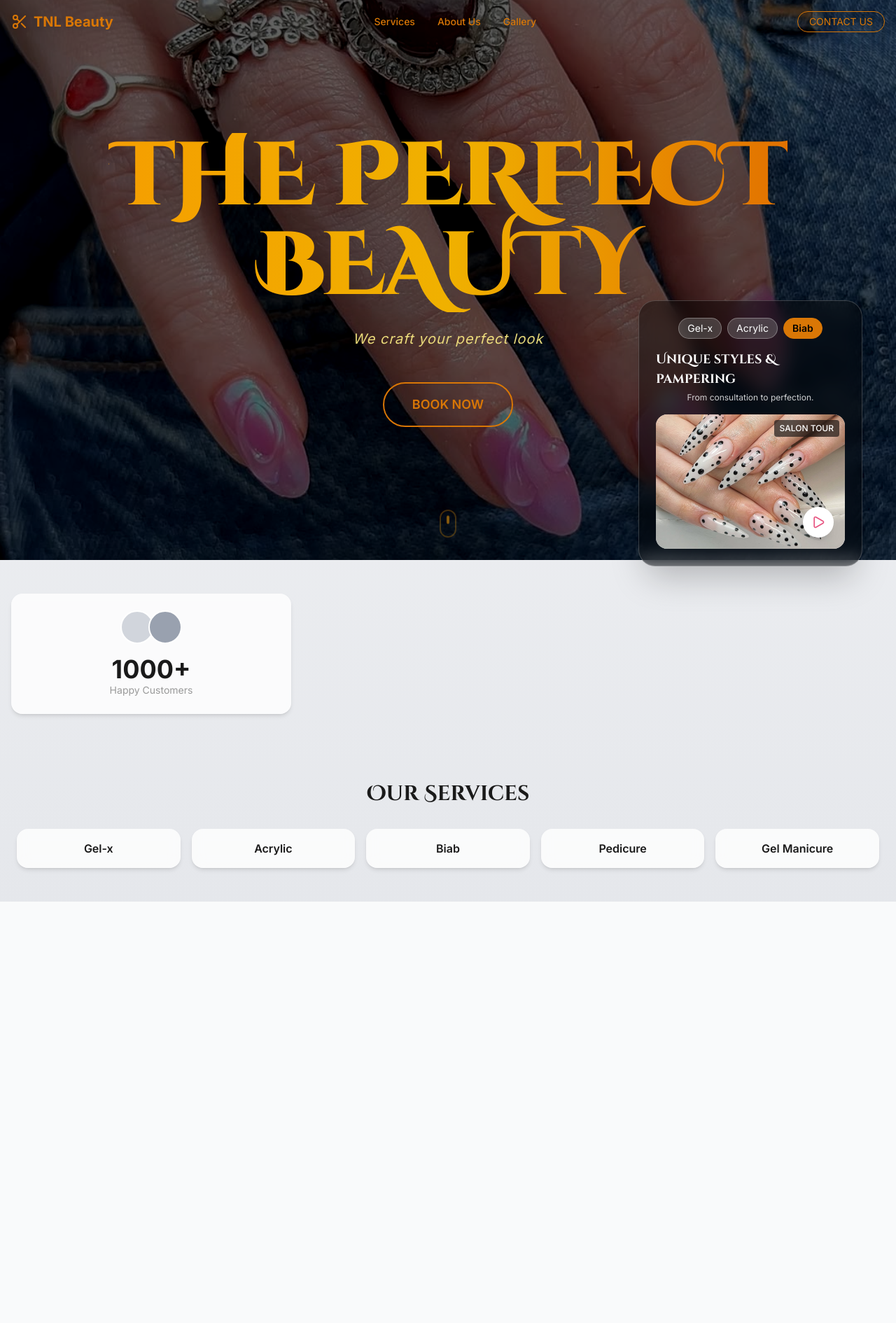
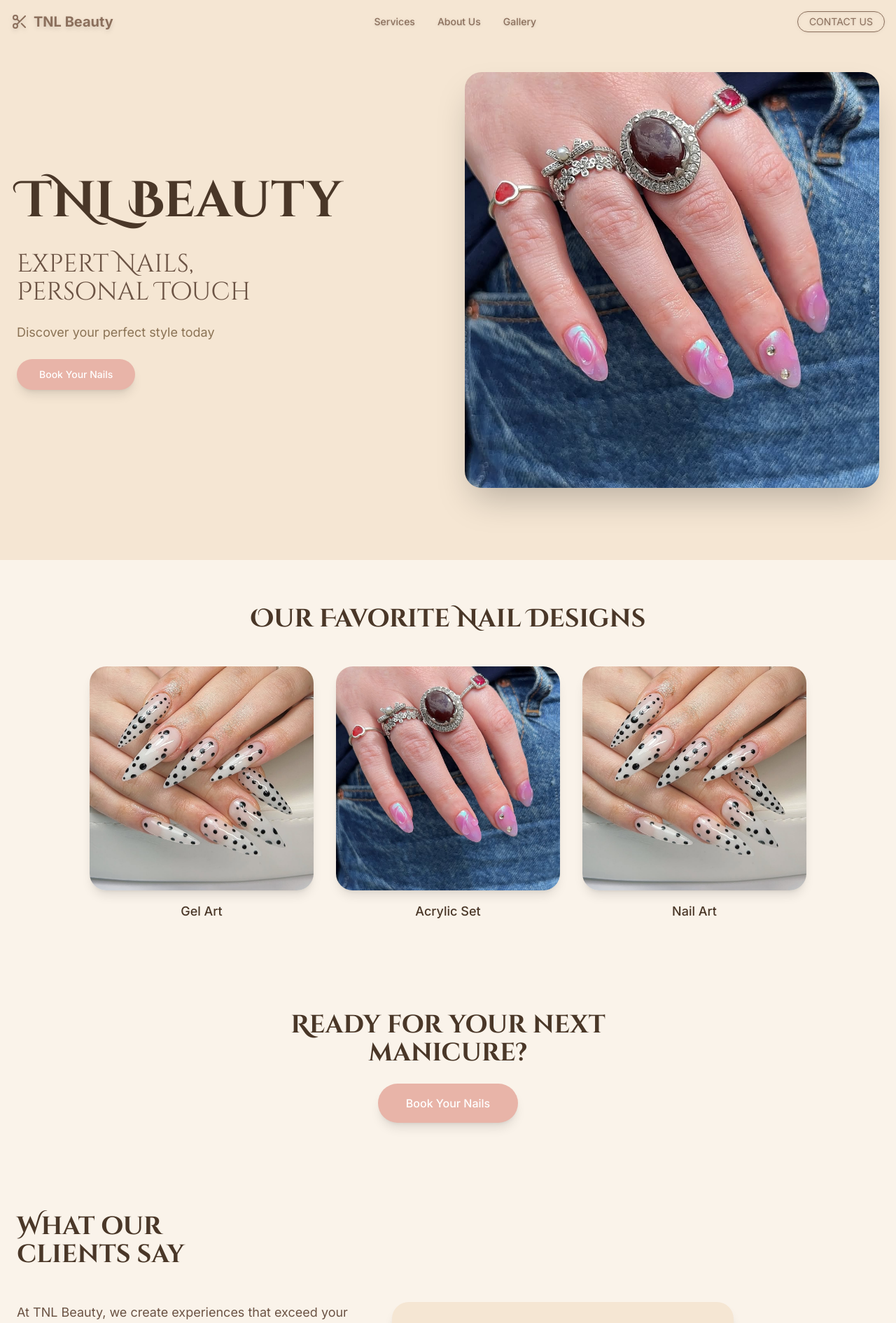
Before and after one commit to Bamzhie/tnbeauty-website, a React (Vite) app: page / in a window 1280 px wide. Shown: the top 1890 px of the page at 70% size. Before the commit the page ends 1288 px from the top, so only its background shows below. Built offline with nearby package versions, Linux system fonts and the light colour scheme.

Commit message:
new monday

```diff
--- a/src/App.tsx
+++ b/src/App.tsx
@@ -1,38 +1,18 @@
-// src/App.tsx
 import Navbar from './components/Navbar';
 import Hero from './components/Hero';
-import FloatingCard from './components/FloatingCard';
-import FeatureBox from './components/FeatureBox';
-import Stats from './components/Stats';
-import Services from './components/Services';
+import NailDesigns from './components/NailDesigns';
+import CallToAction from './components/CallToAction';
+import Testimonials from './components/Testimonials';
 
 export default function App() {
   return (
-    <div className="min-h-screen bg-gradient-to-b from-gray-100 to-gray-200">
+    <div className="min-h-screen bg-[#F5E6D3]">
       <Navbar />
-      <main className="relative">
+      <main>
         <Hero />
-        {/* Floating Card: Hidden on mobile */}
-        <div className="hidden lg:block">
-          <FloatingCard />
-        </div>
-
-        {/* Features Grid: 1-col → 3-col */}
-        <div className="container mx-auto px-4 py-12 grid grid-cols-1 md:grid-cols-3 gap-6">
-          <FeatureBox
-            title="We use best products!"
-            subtitle="Working with premium brands."
-            icon="Sparkles"
-          />
-          <Stats />
-          <FeatureBox
-            title="We blend natural ingredients & luxury care"
-            cta="LEARN MORE"
-            icon="Flower"
-          />
-        </div>
-
-        <Services />
+        <NailDesigns />
+        <CallToAction />
+        <Testimonials />
       </main>
     </div>
   );
--- /dev/null
+++ b/src/components/CallToAction.tsx
@@ -0,0 +1,14 @@
+export default function CallToAction() {
+  return (
+    <section className="py-16 bg-[#FAF3EA]">
+      <div className="container mx-auto px-6 text-center">
+        <h2 className="text-3xl md:text-4xl font-bold text-[#4A3728] mb-6">
+          Ready for your next<br />manicure?
+        </h2>
+        <button className="bg-[#E8B4A8] text-white px-10 py-4 rounded-full hover:bg-[#D9A498] transition shadow-lg text-base font-medium">
+          Book Your Nails
+        </button>
+      </div>
+    </section>
+  );
+}
--- a/src/components/FloatingCard.tsx
+++ /dev/null
@@ -1,36 +0,0 @@
-import { Play } from 'lucide-react';
-import { motion } from 'framer-motion';
-import floatImage from '../assets/float.jpg';
-
-export default function FloatingCard() {
-  return (
-    <motion.div
-      initial={{ y: 100, opacity: 0 }}
-      animate={{ y: 0, opacity: 1 }}
-      transition={{ delay: 0.6, duration: 0.8 }}
-      className="absolute top-1/3 right-12 w-80 bg-black/40 backdrop-blur-md rounded-3xl shadow-2xl p-6 flex flex-col items-center border border-white/20"
-    >
-      <div className="flex space-x-2 mb-4">
-        <button className="px-3 py-1 rounded-full bg-white/20 backdrop-blur-sm text-white text-sm border border-white/30">Gel-x</button>
-        <button className="px-3 py-1 rounded-full bg-white/20 backdrop-blur-sm text-white text-sm border border-white/30">Acrylic</button>
-        <button className="px-3 py-1 rounded-full bg-[var(--color-gold)] text-black text-sm font-semibold border border-[var(--color-gold)]">Biab</button>
-      </div>
-
-      <h3 className="text-lg font-semibold mb-1 text-white">Unique styles & pampering</h3>
-      <p className="text-xs text-white/80 mb-4">From consultation to perfection.</p>
-
-      <div className="relative w-full h-48 bg-gray-200 rounded-2xl overflow-hidden">
-        <div
-          className="absolute inset-0 bg-cover bg-center"
-          style={{ backgroundImage: `url(${floatImage})` }}
-        />
-        <button className="absolute bottom-4 right-4 bg-white rounded-full p-3 shadow-lg">
-          <Play className="w-5 h-5 text-[var(--color-accent)]" />
-        </button>
-        <div className="absolute top-2 right-2 bg-black/60 backdrop-blur rounded px-2 py-1 text-xs font-medium text-white">
-          SALON TOUR
-        </div>
-      </div>
-    </motion.div>
-  );
-}
--- a/src/components/Hero.tsx
+++ b/src/components/Hero.tsx
@@ -1,59 +1,38 @@
-import { motion } from "framer-motion";
 import heroImage from "../assets/hero.jpg";
 
 export default function Hero() {
   return (
-    <section className="relative h-screen flex items-center justify-center overflow-hidden">
-      <div className="absolute inset-0 bg-gradient-to-b from-black/70 via-black/50 to-black/80" />
-      <div
-        className="absolute inset-0 bg-cover bg-center"
-        style={{
-          backgroundImage: `url(${heroImage})`,
-          filter: "brightness(0.4) contrast(1.1)",
-        }}
-      />
+    <section className="relative min-h-screen flex items-center bg-[#F5E6D3]">
+      <div className="container mx-auto px-6 py-20">
+        <div className="grid lg:grid-cols-2 gap-12 items-center">
+          {/* Left Content */}
+          <div className="space-y-6">
+            <h1 className="text-5xl md:text-6xl lg:text-7xl font-bold text-[#4A3728] leading-tight">
+              TNL Beauty
+            </h1>
+            <h2 className="text-2xl md:text-3xl lg:text-4xl text-[#6B5344] font-light">
+              Expert Nails,<br />Personal Touch
+            </h2>
+            <p className="text-[#8B7355] text-lg">
+              Discover your perfect style today
+            </p>
+            <button className="bg-[#E8B4A8] text-white px-8 py-3 rounded-full hover:bg-[#D9A498] transition shadow-lg text-sm font-medium">
+              Book Your Nails
+            </button>
+          </div>
 
-      <div className="relative z-10 text-center px-6 max-w-5xl mx-auto">
-        <motion.h1
-          className="text-6xl md:text-8xl lg:text-9xl font-black tracking-tight
-                     bg-gradient-to-r from-[var(--color-gold-light)] via-yellow-500 to-amber-600
-                     bg-clip-text text-transparent drop-shadow-2xl"
-        >
-          THE PERFECT<br />BEAUTY<sup className="text-base align-super">®</sup>
-        </motion.h1>
-
-        <motion.p className="mt-6 text-lg md:text-xl text-yellow-200/90 italic tracking-wider">
-           We craft your perfect look
-        </motion.p>
-
-        <motion.div
-          initial={{ opacity: 0, scale: 0.8 }}
-          animate={{ opacity: 1, scale: 1 }}
-          transition={{ delay: 0.8, duration: 0.6, type: "spring", stiffness: 120 }}
-          className="mt-12"
-        >
-          <button className="group relative inline-flex items-center justify-center
-                             px-10 py-4 text-lg font-semibold text-[var(--color-gold)]
-                             border-2 border-[var(--color-gold)] rounded-full
-                             overflow-hidden transition-all duration-300
-                             hover:text-white hover:shadow-2xl hover:shadow-[var(--color-gold)]/30">
-            <span className="relative z-10">BOOK NOW</span>
-            <div className="absolute inset-0 bg-gradient-to-r from-[var(--color-gold-light)] to-amber-500
-                            translate-y-full group-hover:translate-y-0 transition-transform duration-300" />
-          </button>
-        </motion.div>
+          {/* Right Image */}
+          <div className="relative">
+            <div className="rounded-3xl overflow-hidden shadow-2xl">
+              <img
+                src={heroImage}
+                alt="Beautiful manicured nails"
+                className="w-full h-auto object-cover"
+              />
+            </div>
+          </div>
+        </div>
       </div>
-
-      <motion.div
-        initial={{ opacity: 0 }}
-        animate={{ opacity: 0.6 }}
-        transition={{ delay: 1.5, repeat: Infinity, duration: 1.5 }}
-        className="absolute bottom-8 left-1/2 -translate-x-1/2"
-      >
-        <div className="w-6 h-10 border-2 border-[var(--color-gold-light)]/50 rounded-full flex justify-center">
-          <div className="w-1 h-3 bg-[var(--color-gold-light)] rounded-full mt-2 animate-bounce" />
-        </div>
-      </motion.div>
     </section>
   );
 }
--- /dev/null
+++ b/src/components/NailDesigns.tsx
@@ -0,0 +1,37 @@
+import floatImage from '../assets/float.jpg';
+import heroImage from '../assets/hero.jpg';
+
+export default function NailDesigns() {
+  const designs = [
+    { name: 'Gel Art', image: floatImage },
+    { name: 'Acrylic Set', image: heroImage },
+    { name: 'Nail Art', image: floatImage }
+  ];
+
+  return (
+    <section className="py-16 bg-[#FAF3EA]">
+      <div className="container mx-auto px-6">
+        <h2 className="text-3xl md:text-4xl font-bold text-center mb-12 text-[#4A3728]">
+          Our Favorite Nail Designs
+        </h2>
+
+        <div className="grid grid-cols-1 md:grid-cols-3 gap-8 max-w-5xl mx-auto">
+          {designs.map((design, idx) => (
+            <div key={idx} className="group cursor-pointer">
+              <div className="rounded-3xl overflow-hidden shadow-lg mb-4 aspect-square">
+                <img
+                  src={design.image}
+                  alt={design.name}
+                  className="w-full h-full object-cover group-hover:scale-105 transition duration-300"
+                />
+              </div>
+              <p className="text-center text-[#4A3728] font-medium text-lg">
+                {design.name}
+              </p>
+            </div>
+          ))}
+        </div>
+      </div>
+    </section>
+  );
+}
--- a/src/components/Navbar.tsx
+++ b/src/components/Navbar.tsx
@@ -1,4 +1,4 @@
-import { Scissors, Globe, Menu, X } from 'lucide-react';
+import { Scissors, Menu, X } from 'lucide-react';
 import { useState } from 'react';
 
 export default function Navbar() {
@@ -8,21 +8,20 @@ export default function Navbar() {
     <nav className="container mx-auto flex items-center justify-between py-4 px-4 absolute top-0 left-0 right-0 z-50">
       {/* Logo */}
       <div className="flex items-center space-x-2">
-        <Scissors className="w-6 h-6 text-[var(--color-gold)] drop-shadow-md" />
-        <span className="text-lg sm:text-xl font-bold text-[var(--color-gold)] drop-shadow-md">TNL Beauty</span>
+        <Scissors className="w-6 h-6 text-[#8B6F5C] drop-shadow-md" />
+        <span className="text-lg sm:text-xl font-bold text-[#8B6F5C] drop-shadow-md">TNL Beauty</span>
       </div>
 
       {/* Desktop Menu */}
-      <ul className="hidden md:flex space-x-6 lg:space-x-8 text-sm font-medium text-[var(--color-gold)] drop-shadow">
-        <li className="hover:text-[var(--color-gold-light)] transition cursor-pointer">Services</li>
-        <li className="hover:text-[var(--color-gold-light)] transition cursor-pointer">About Us</li>
-        <li className="hover:text-[var(--color-gold-light)] transition cursor-pointer">Gallery</li>
+      <ul className="hidden md:flex space-x-6 lg:space-x-8 text-sm font-medium text-[#8B6F5C] drop-shadow">
+        <li className="hover:text-[#A0826D] transition cursor-pointer">Services</li>
+        <li className="hover:text-[#A0826D] transition cursor-pointer">About Us</li>
+        <li className="hover:text-[#A0826D] transition cursor-pointer">Gallery</li>
       </ul>
 
       {/* Desktop Buttons */}
       <div className="hidden md:flex items-center space-x-3 lg:space-x-4 text-sm">
-
-        <button className="border border-[var(--color-gold)] text-[var(--color-gold)] rounded-full px-4 py-1 hover:bg-[var(--color-gold)] hover:text-white transition drop-shadow text-xs lg:text-sm">
+        <button className="border border-[#8B6F5C] text-[#8B6F5C] rounded-full px-4 py-1 hover:bg-[#8B6F5C] hover:text-white transition drop-shadow text-xs lg:text-sm">
           CONTACT US
         </button>
       </div>
@@ -30,23 +29,22 @@ export default function Navbar() {
       {/* Mobile Menu Button */}
       <button
         onClick={() => setIsOpen(!isOpen)}
-        className="md:hidden text-[var(--color-gold)]"
+        className="md:hidden text-[#8B6F5C]"
       >
         {isOpen ? <X className="w-6 h-6" /> : <Menu className="w-6 h-6" />}
       </button>
 
-      {/* Mobile Menu – Black 25% opacity */}
+      {/* Mobile Menu */}
       {isOpen && (
         <div className="absolute top-full left-0 right-0 md:hidden">
-          <div className="bg-black/25 backdrop-blur-lg shadow-2xl p-6 transition-all duration-300">
-            <ul className="space-y-4 text-center text-[var(--color-gold)] font-medium">
-              <li className="hover:text-[var(--color-gold-light)] transition cursor-pointer">Services</li>
-              <li className="hover:text-[var(--color-gold-light)] transition cursor-pointer">About Us</li>
-              <li className="hover:text-[var(--color-gold-light)] transition cursor-pointer">Gallery</li>
+          <div className="bg-white/95 backdrop-blur-lg shadow-2xl p-6 transition-all duration-300">
+            <ul className="space-y-4 text-center text-[#8B6F5C] font-medium">
+              <li className="hover:text-[#A0826D] transition cursor-pointer">Services</li>
+              <li className="hover:text-[#A0826D] transition cursor-pointer">About Us</li>
+              <li className="hover:text-[#A0826D] transition cursor-pointer">Gallery</li>
             </ul>
             <div className="mt-6 flex flex-col items-center space-y-3">
-
-              <button className="w-full border border-[var(--color-gold)] text-[var(--color-gold)] rounded-full py-2 hover:bg-[var(--color-gold)] hover:text-white transition">
+              <button className="w-full border border-[#8B6F5C] text-[#8B6F5C] rounded-full py-2 hover:bg-[#8B6F5C] hover:text-white transition">
                 CONTACT US
               </button>
             </div>
--- a/src/components/Services.tsx
+++ /dev/null
@@ -1,14 +0,0 @@
-export default function Services() {
-  return (
-    <section className="container mx-auto px-6 py-12">
-      <h2 className="text-3xl font-bold text-center mb-8 text-[var(--color-primary)]">Our Services</h2>
-      <div className="grid grid-cols-2 sm:grid-cols-3 md:grid-cols-5 gap-3 sm:gap-4">
-  {['Gel-x', 'Acrylic', 'Biab', 'Pedicure', 'Gel Manicure'].map(service => (
-    <div key={service} className="bg-white/80 backdrop-blur rounded-2xl p-3 sm:p-4 text-center shadow-md">
-      <p className="font-semibold text-[var(--color-primary)] text-sm sm:text-base">{service}</p>
-    </div>
-  ))}
-</div>
-    </section>
-  );
-}
--- a/src/components/Stats.tsx
+++ /dev/null
@@ -1,12 +0,0 @@
-export default function Stats() {
-  return (
-    <div className="bg-white/80 backdrop-blur rounded-2xl p-6 shadow-md flex flex-col items-center text-center">
-      <div className="flex -space-x-2 mb-4">
-        <div className="w-12 h-12 rounded-full bg-gray-300 border-2 border-white" />
-        <div className="w-12 h-12 rounded-full bg-gray-400 border-2 border-white" />
-      </div>
-      <p className="text-4xl font-black text-[var(--color-primary)]">1000+</p>
-      <p className="text-sm text-[var(--color-muted)]">Happy Customers</p>
-    </div>
-  );
-}
--- /dev/null
+++ b/src/components/Testimonials.tsx
@@ -0,0 +1,46 @@
+import floatImage from '../assets/float.jpg';
+
+export default function Testimonials() {
+  return (
+    <section className="py-16 bg-[#FAF3EA]">
+      <div className="container mx-auto px-6">
+        <h2 className="text-3xl md:text-4xl font-bold text-[#4A3728] mb-12">
+          What our<br />clients say
+        </h2>
+
+        <div className="grid md:grid-cols-2 gap-12 max-w-5xl">
+          {/* Company Description */}
+          <div className="space-y-4">
+            <p className="text-[#6B5344] text-lg leading-relaxed">
+              At TNL Beauty, we create experiences that exceed your expectations. Our expert technicians bring artistry and precision to every appointment.
+            </p>
+          </div>
+
+          {/* Testimonial Card */}
+          <div className="bg-[#F5E6D3] rounded-3xl p-8 shadow-lg">
+            <div className="flex items-start gap-4 mb-4">
+              <div className="w-16 h-16 rounded-full overflow-hidden flex-shrink-0 bg-[#D9A498]">
+                <div className="w-full h-full flex items-center justify-center text-white text-2xl font-bold">
+                  S
+                </div>
+              </div>
+              <div>
+                <p className="text-[#4A3728] font-medium mb-2">
+                  "Amazing designs, always impressed!"
+                </p>
+                <p className="text-[#8B7355] text-sm">- Sarah</p>
+              </div>
+            </div>
+            <div className="mt-6 rounded-2xl overflow-hidden">
+              <img
+                src={floatImage}
+                alt="Nail design showcase"
+                className="w-full h-48 object-cover"
+              />
+            </div>
+          </div>
+        </div>
+      </div>
+    </section>
+  );
+}
--- a/src/index.css
+++ b/src/index.css
@@ -7,18 +7,35 @@
   --color-muted: #999999;
   --color-gold: #D97706;
   --color-gold-light: #F59E0B;
+  --color-cream: #F5E6D3;
+  --color-peach: #E8B4A8;
 
   --font-display: "Cinzel Decorative", Georgia, serif;
   --font-sans: "Inter", system-ui, sans-serif;
 }
 
 @layer base {
-  body { @apply font-sans bg-gray-50 text-[var(--color-primary)]; }
-  h1, h2, h3, h4, h5, h6 { @apply font-display; }
+  body {
+    font-family: var(--font-sans);
+    background-color: rgb(249 250 251);
+    color: var(--color-primary);
+  }
+
+  h1, h2, h3, h4, h5, h6 {
+    font-family: var(--font-display);
+  }
 }
 
 @layer utilities {
-  .text-gold { color: var(--color-gold); }
-  .bg-gold { background-color: var(--color-gold); }
-  .border-gold { border-color: var(--color-gold); }
+  .text-gold {
+    color: var(--color-gold);
+  }
+
+  .bg-gold {
+    background-color: var(--color-gold);
+  }
+
+  .border-gold {
+    border-color: var(--color-gold);
+  }
 }
```
Also changed, not shown: tsconfig.app.json (+5 -4 lines), tsconfig.node.json (+4 -5 lines), 2 other files (tests, documents, lock files or other folders).
